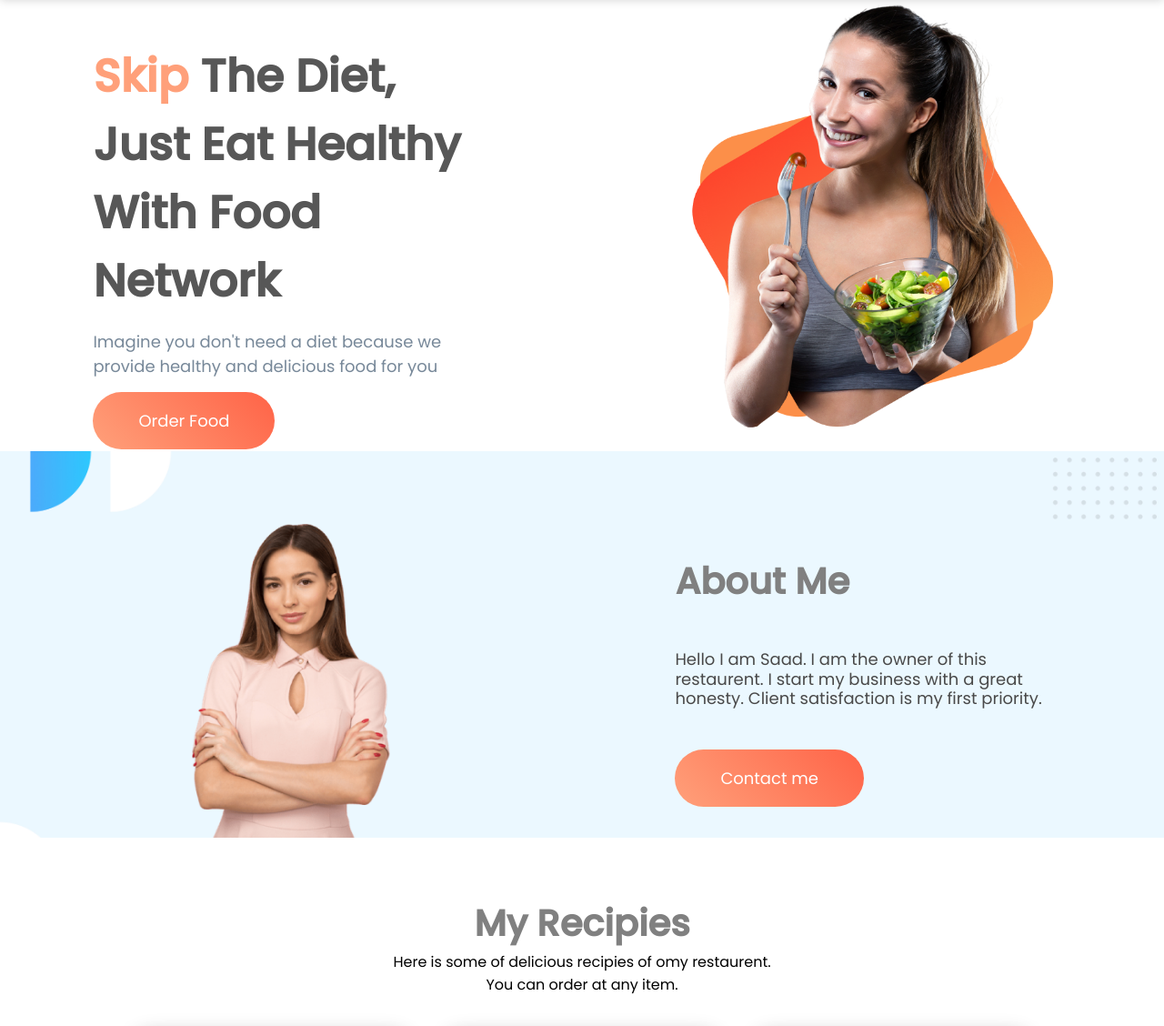
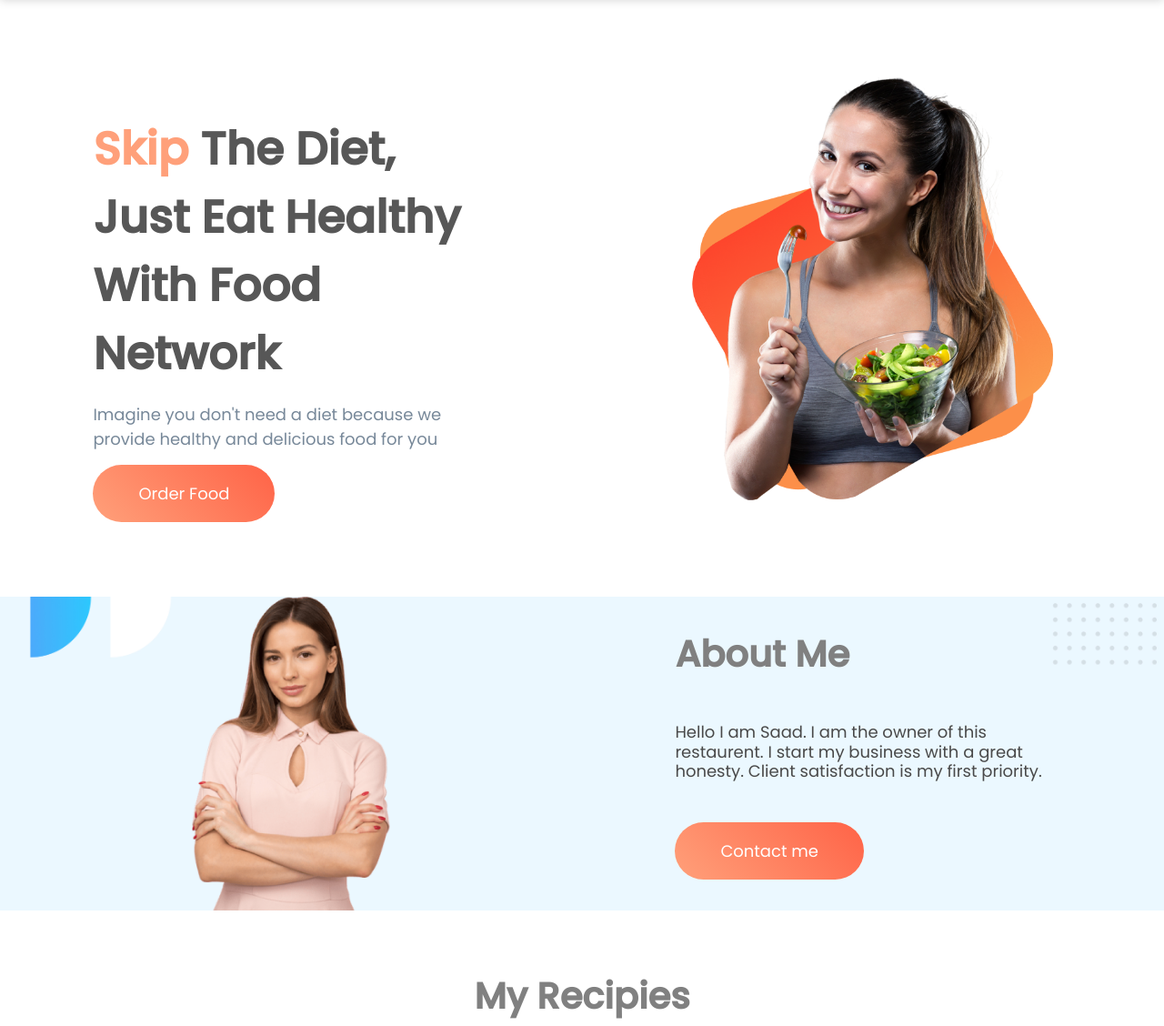
Before and after one commit to Md-Musabbir/food-network, a plain HTML site: page index.html in a window 1280 px wide. Shown: the part 113-1241 px from the top of the page at 91% size. Drawn offline with Linux system fonts and the light colour scheme.

Commit message:
Final code add for some change

```diff
--- a/style.css
+++ b/style.css
@@ -71,6 +71,7 @@ nav .menu ul li a{
 .hero-section{
     display: flex;
     align-items: center;
+    padding: 5em 0;
 }
 .hero-section h1{
     font-size: 50px;
@@ -98,7 +99,7 @@ nav .menu ul li a{
     display: flex;
     background: url(./images/about-bg.jpg);
     background-size: cover;
-    padding-top: 5em;
+    padding-top: 5em 0;
     align-items: center;
 }
 .about-me h2,.recipies h2{
@@ -160,7 +161,7 @@ nav .menu ul li a{
 
 .social-media{
     display: flex;
-    margin: 5%;
+    margin: 5% 5% 10% 5%;
     padding: 5%;
     box-shadow: 0 0 23px rgb(0 0 1 / 0.3);
     justify-content: space-around;
```
